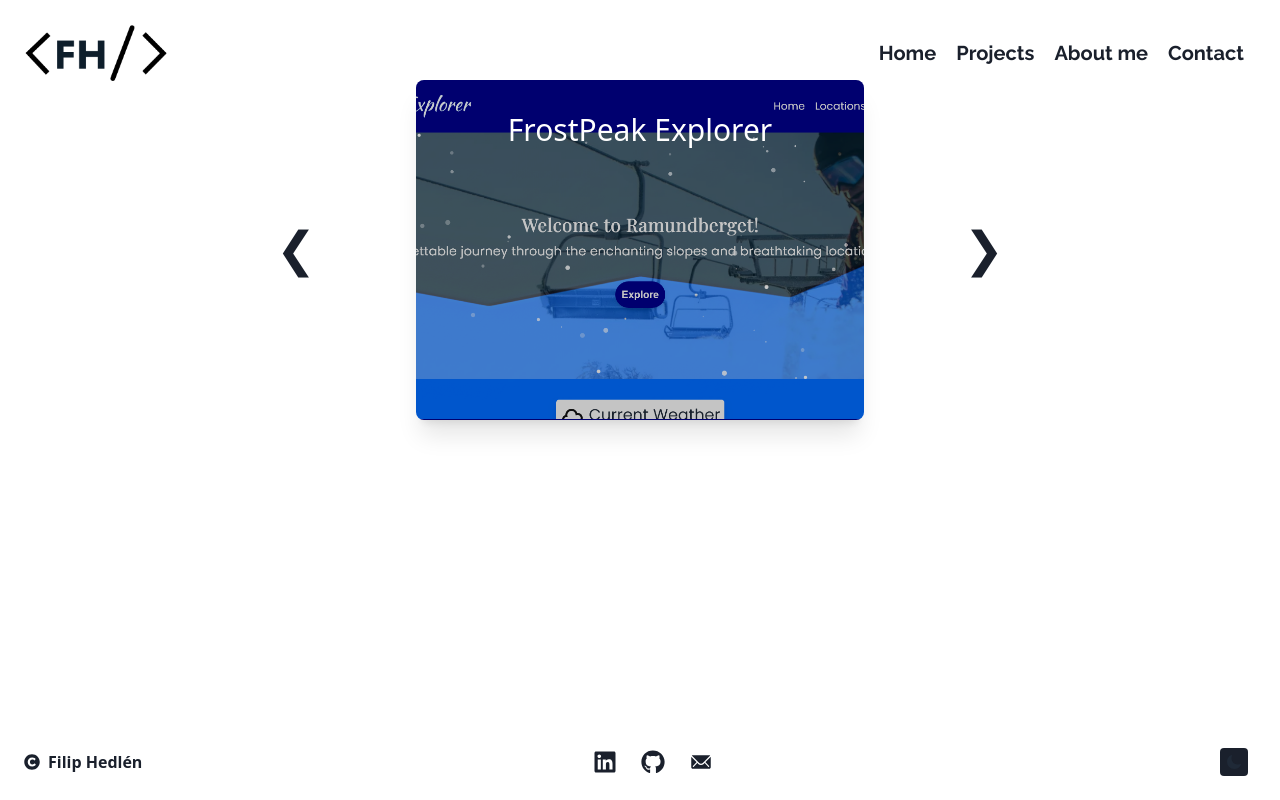
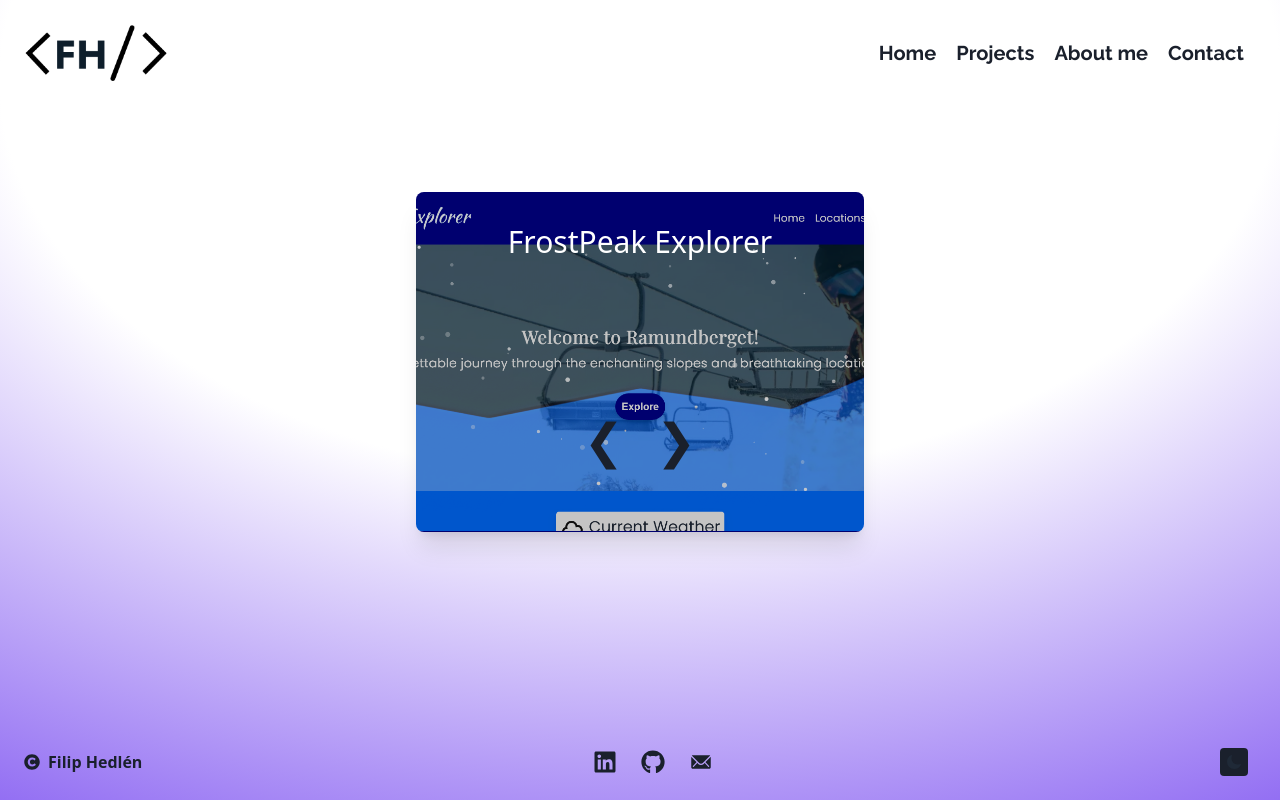
Before and after one commit to FilipHedlen/Portfolio-new, a React (Vite) app in the folder Portfolio-new/: page /projects in a window 1280 px wide. Built offline with nearby package versions, Linux system fonts and the light colour scheme.

Commit message:
More work done with project carousel and layout

```diff
--- a/Portfolio-new/src/components/Hero/HeroSection.tsx
+++ b/Portfolio-new/src/components/Hero/HeroSection.tsx
@@ -15,13 +15,13 @@ export const HeroSection = () => {
         <nav className="flex flex-col lg:flex-row items-center justify-center space-y-4 lg:space-y-0 lg:space-x-4 animate-fadeIn">
           <Link
             to="/projects"
-            className="relative z-10 inline-block px-6 py-3 text-lg font-semibold font-raleway dark:text-semi-light-grey text-dark-grey rounded-full shadow-md transition-transform duration-500 ease-in-out transform hover:scale-105 hover:bg-cyan-dark hover:animate-bounce-light"
+            className="relative inline-block px-6 py-3 text-lg font-semibold font-raleway dark:text-semi-light-grey text-dark-grey rounded-full shadow-md transition-transform duration-500 ease-in-out transform hover:scale-105 hover:bg-cyan-dark hover:animate-bounce-light"
           >
             <span className="animate-slideIn">My Projects</span>
           </Link>
           <Link
             to="/contact"
-            className="relative z-10 inline-block px-6 py-3 text-lg font-semibold font-raleway dark:text-semi-light-grey text-dark-grey rounded-full shadow-md transition-transform duration-500 ease-in-out transform hover:scale-105 hover:bg-green-dark hover:animate-bounce-light"
+            className="relative inline-block px-6 py-3 text-lg font-semibold font-raleway dark:text-semi-light-grey text-dark-grey rounded-full shadow-md transition-transform duration-500 ease-in-out transform hover:scale-105 hover:bg-green-dark hover:animate-bounce-light"
           >
             <span className="animate-slideIn">Contact me</span>
           </Link>
--- a/Portfolio-new/src/components/Menu/Mobile/MobileNav.tsx
+++ b/Portfolio-new/src/components/Menu/Mobile/MobileNav.tsx
@@ -28,10 +28,10 @@ const MobileNavMenu = () => {
       </div>
       {isOpen && (
         <div
-          className="fixed top-0 left-0 w-full h-full flex flex-col justify-center items-center bg-dark-grey bg-opacity-80 z-50"
+          className="fixed top-0 left-0 w-full h-full flex flex-col justify-center items-center bg-dark-grey bg-opacity-80 z-10"
           onClick={closeMenu}
         >
-          <div className="bg-semi-light-grey dark:bg-gray-800 w-[100%] max-w-md rounded-lg shadow-md opacity-100 animate-slideIn p-8">
+          <div className="bg-semi-light-grey dark:bg-gray-800 w-[100%] max-w-md rounded-lg shadow-md opacity-100 animate-slideIn p-8 z-100">
             <ul className="flex flex-col items-center space-y-6 font-raleway font-bold text-2xl text-dark-grey dark:text-light-grey">
               <li className="border-b-4 border-dark-grey dark:border-light-grey">
                 <Link
--- a/Portfolio-new/src/components/PageLayout/Layout.tsx
+++ b/Portfolio-new/src/components/PageLayout/Layout.tsx
@@ -4,7 +4,7 @@ import Footer from '../Footer/Footer';
 
 const Layout = () => {
   return (
-    <div className="relative min-h-screen overflow-hidden">
+    <div className="relative min-h-screen overflow-hidden bg-light-bg dark:bg-dark-bg">
       <Header />
       <main>
         <Outlet />
--- a/Portfolio-new/src/components/ProjectCards/ProjectCarousel/ProjectCarousel.tsx
+++ b/Portfolio-new/src/components/ProjectCards/ProjectCarousel/ProjectCarousel.tsx
@@ -45,23 +45,22 @@ const ProjectsCarousel: React.FC = () => {
   };
 
   return (
-    <div
-      className="relative min-h-screen w-full max-w-[800px] mx-auto px-4 sm:px-6 lg:px-8"
+    <section
+      className="max-w-3xl mx-auto px-4 sm:px-6 lg:px-8 flex flex-col items-center"
       onTouchStart={handleTouchStart}
       onTouchMove={handleTouchMove}
       onTouchEnd={handleTouchEnd}
     >
-      <div className="overflow-hidden">
+      <div className="overflow-hidden flex items-center justify-center">
         <div
-          className={`flex transition-transform duration-500 ease-in-out`}
+          className="flex transition-transform duration-500 ease-in-out mt-28"
           style={{ transform: `translateX(-${currentIndex * 100}%)` }}
         >
           {projects.map((project, index) => (
-            <div
+            <article
               id={`slide${index + 1}`}
-              className="carousel-item w-full flex justify-center my-10 sm:my-20"
+              className="flex-shrink-0 w-full flex justify-center my-10 sm:my-20"
               key={project.id}
-              style={{ minWidth: "100%" }}
             >
               <ProjectCards
                 title={project.title}
@@ -71,25 +70,27 @@ const ProjectsCarousel: React.FC = () => {
                 liveLink={project.liveLink}
                 codeLink={project.codeLink}
               />
-            </div>
+            </article>
           ))}
         </div>
       </div>
-      <div className="absolute top-52 left-0 right-0 justify-between px-5 hidden sm:flex">
+      <div className="absolute top-1/2 justify-between px-4 sm:px-6 hidden sm:flex">
         <button
           onClick={handlePrev}
           className="text-4xl sm:text-5xl text-dark-grey dark:text-light-grey hover:text-primary-light-hover dark:hover:text-primary-dark-hover transition duration-100 p-2 sm:p-4"
+          aria-label="Previous Slide"
         >
           ❮
         </button>
         <button
           onClick={handleNext}
           className="text-4xl sm:text-5xl text-dark-grey dark:text-light-grey hover:text-primary-light-hover dark:hover:text-primary-dark-hover transition duration-100 p-2 sm:p-4"
+          aria-label="Next Slide"
         >
           ❯
         </button>
       </div>
-    </div>
+    </section>
   );
 };
 
--- a/Portfolio-new/src/pages/Projects/ProjectsPage.tsx
+++ b/Portfolio-new/src/pages/Projects/ProjectsPage.tsx
@@ -3,9 +3,7 @@ import ProjectsCarousel from '../../components/ProjectCards/ProjectCarousel/Proj
 
 const ProjectsPage: React.FC = () => {
   return (
-    <div>
-      <ProjectsCarousel />
-    </div>
+    <ProjectsCarousel />
   );
 }
 
```
Also changed, not shown: Portfolio-new/public/tictactoe.png.
